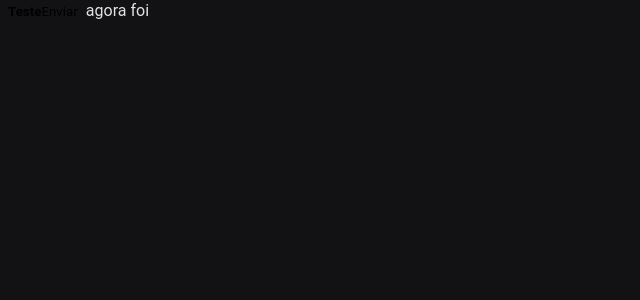
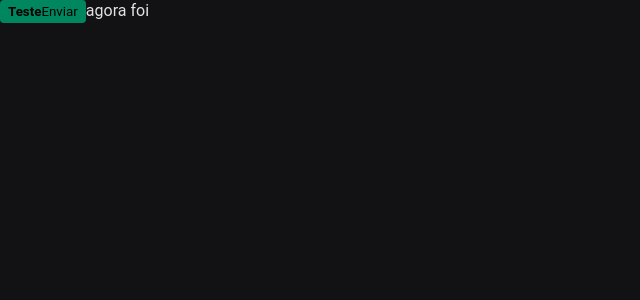
Before and after one commit to brayan-jordan/react-next-ignite-shop, a Next.js app: page / in a window 1280 px wide. Shown: the top 300 px of the page, without its empty margins (0-640 px from the left). Built offline with nearby package versions, Linux system fonts and the light colour scheme.

Commit message:
feat: Alterando localização da função globalStyles()

```diff
--- a/src/pages/_app.tsx
+++ b/src/pages/_app.tsx
@@ -1,8 +1,8 @@
 import { AppProps } from "next/app";
 import { globalStyles } from "../styles/global";
 
+globalStyles();
+
 export default function App({ Component, pageProps }: AppProps) {
-  globalStyles();
-
   return <Component {...pageProps} />;
 }
--- a/src/pages/index.tsx
+++ b/src/pages/index.tsx
@@ -1,7 +1,7 @@
 import { styled } from "../styles";
 
 const Button = styled("button", {
-  backgroundColor: "$rocketseat",
+  backgroundColor: "$green500",
   borderRadius: 4,
   border: 0,
   padding: "4px 8px",
```
